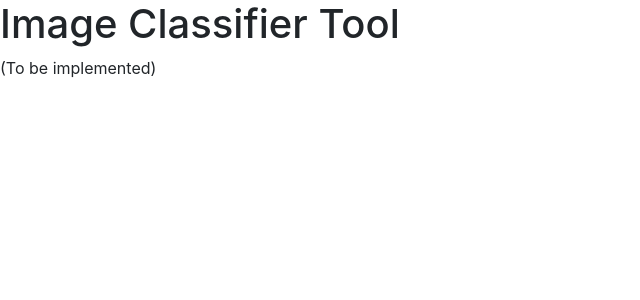
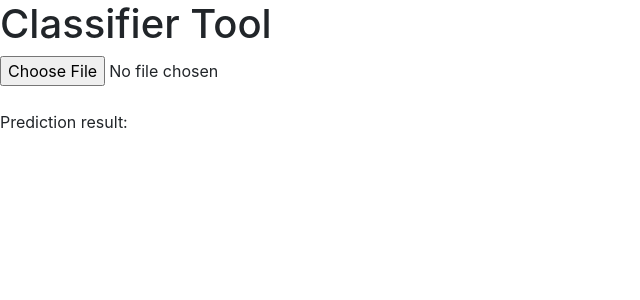
Before and after one commit to kimkilho/web-dev-training, a React (Create React App) app in the folder frontend-app/: page /classifier in a window 1280 px wide. Shown: the top 300 px of the page, without its empty margins (0-640 px from the left). Built offline with nearby package versions, Linux system fonts and the light colour scheme.

Commit message:
Add image file selection and rendering in ClassifierScreen; Add css for ClassifierScreen

```diff
--- /dev/null
+++ b/frontend-app/src/ClassifierScreen.css
@@ -0,0 +1,4 @@
+.image-holder {
+  display: inline-block;
+  border: 1px solid white;
+}
--- a/frontend-app/src/ClassifierScreen.js
+++ b/frontend-app/src/ClassifierScreen.js
@@ -1,8 +1,52 @@
+import { useState, useRef } from 'react';
+import './ClassifierScreen.css';
+
 function ClassifierScreen() {
+  const [imageURL, setImageURL] = useState(null);
+  const [result, setResult] = useState('');
+  const imageRef = useRef();
+
+  const uploadImage = async (e) => {
+    // console.log('uploadImage() called');
+    const { files } = e.target;
+    if (files.length > 0) {
+      const file = files[0];
+      imageRef.current = file;
+      const url = URL.createObjectURL(file);
+      setImageURL(url);
+    }
+  }
+
+  const predict = async () => {
+    console.log('predict() called');
+  }
+
   return (
     <>
-      <h1>Image Classifier Tool</h1>
-      <p>(To be implemented)</p>
+      <h1 className="header">Classifier Tool</h1>
+      <div className="input-holder">
+        <input
+          type="file"
+          accept="image/*"
+          onChange={uploadImage}
+        />
+      </div>
+      <div className="image-wrapper">
+        <div className="image-holder">
+          {imageURL &&
+            <img
+              src={imageURL}
+              alt="Image"
+              crossOrigin="anonymous"
+            />
+          }
+        </div>
+      </div>
+      <div className="button-holder">
+        {imageURL && <button className="button" onClick={predict}>
+          Predict</button>}
+        <p>Prediction result: <b>{result}</b></p>
+      </div>
     </>
   );
 }
```
